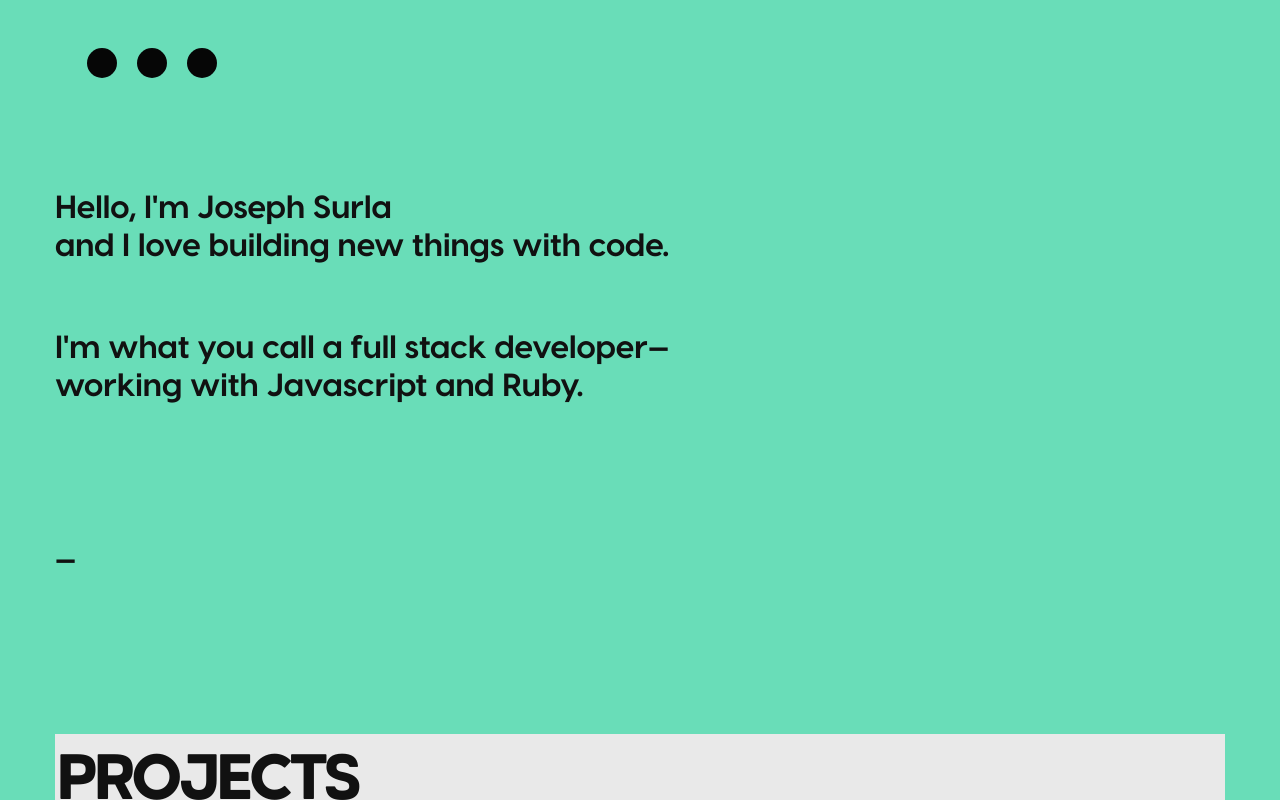
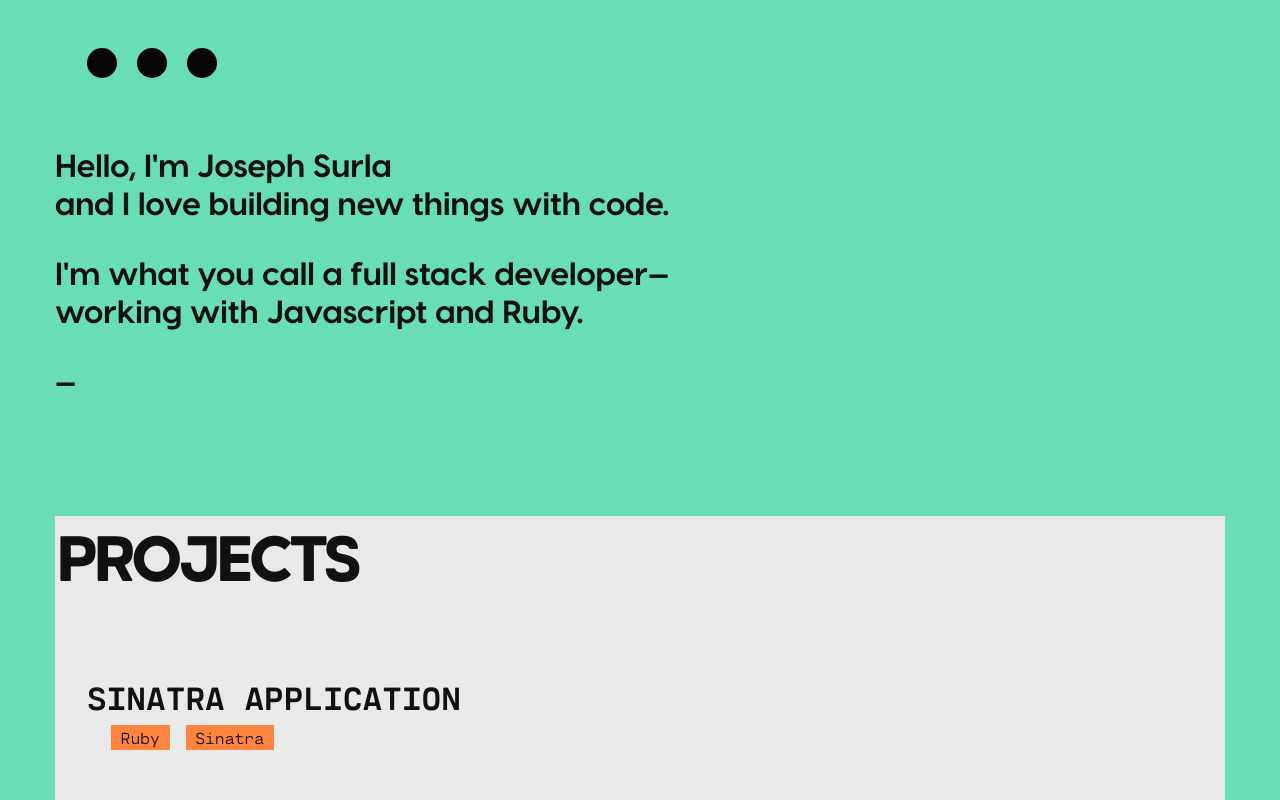
Before and after one commit to surla/surla-react, a React (Create React App) app: page / in a window 1280 px wide. Shown: the top 800 px of the page. Built offline with nearby package versions, Linux system fonts and the light colour scheme.

Commit message:
Change font-family to visby-regular

```diff
--- a/src/components/Header.js
+++ b/src/components/Header.js
@@ -3,7 +3,7 @@ import styled from 'styled-components';
 
 const Wrapper = styled.section`
   display: grid;
-  height: 600px;
+  height: 100%;
   font-size: 2em;
 `;
 
@@ -12,13 +12,13 @@ const Intro = styled.p`
   font-size: 1em;
 `
 
-
-
 const Header = () => (
   <Wrapper>
-    <Intro>Hello, I'm Joseph Surla<br/>and I love building new things with code.<br/></Intro>
+    <Intro>
+      <p>Hello, I'm Joseph Surla<br/>and I love building new things with code.</p>
     <p>I'm what you call a full stack developer—<br/>working with Javascript and Ruby.</p>
     <p>&mdash;</p>
+    </Intro>
   </Wrapper>
 )
 
--- a/src/index.css
+++ b/src/index.css
@@ -2,6 +2,11 @@
   font-family: 'visby-bold';
   font-style: bold;
   src: local('visby-bold'), url(./assets/fonts/visby-bold.woff2) format('woff2');
+}
+
+@font-face {
+  font-family: 'visby-regular';
+  src: local('visby-regular'), url(./assets/fonts/visby-bold.woff2) format('woff2');
 }
 
 @font-face {
@@ -31,7 +36,7 @@
 body {
   margin: 0;
   padding: 0;
-  font-family: visby-bold;
+  font-family: visby-regular;
   background-color: #69DDB8;
   color: #111111;
 }
```
